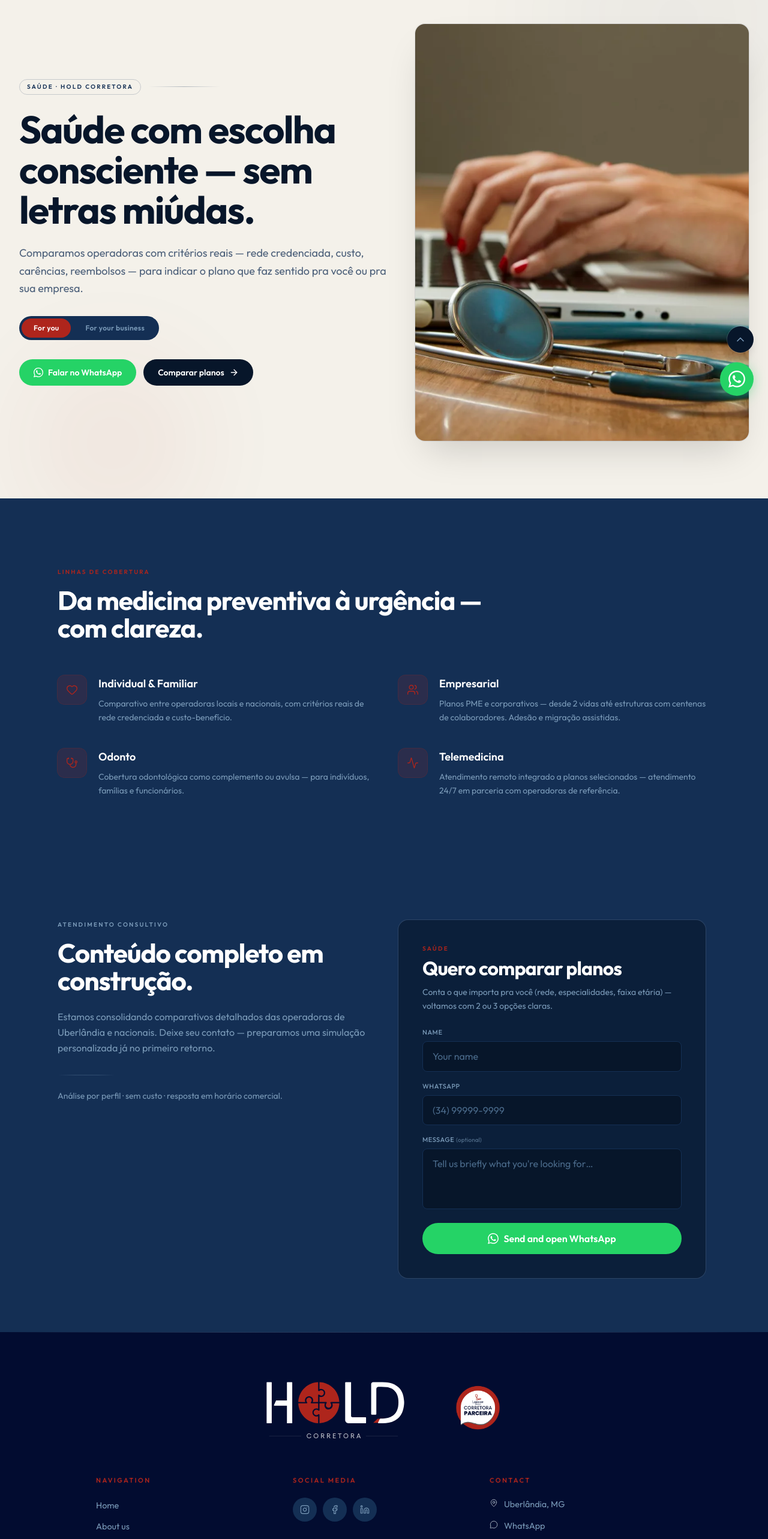
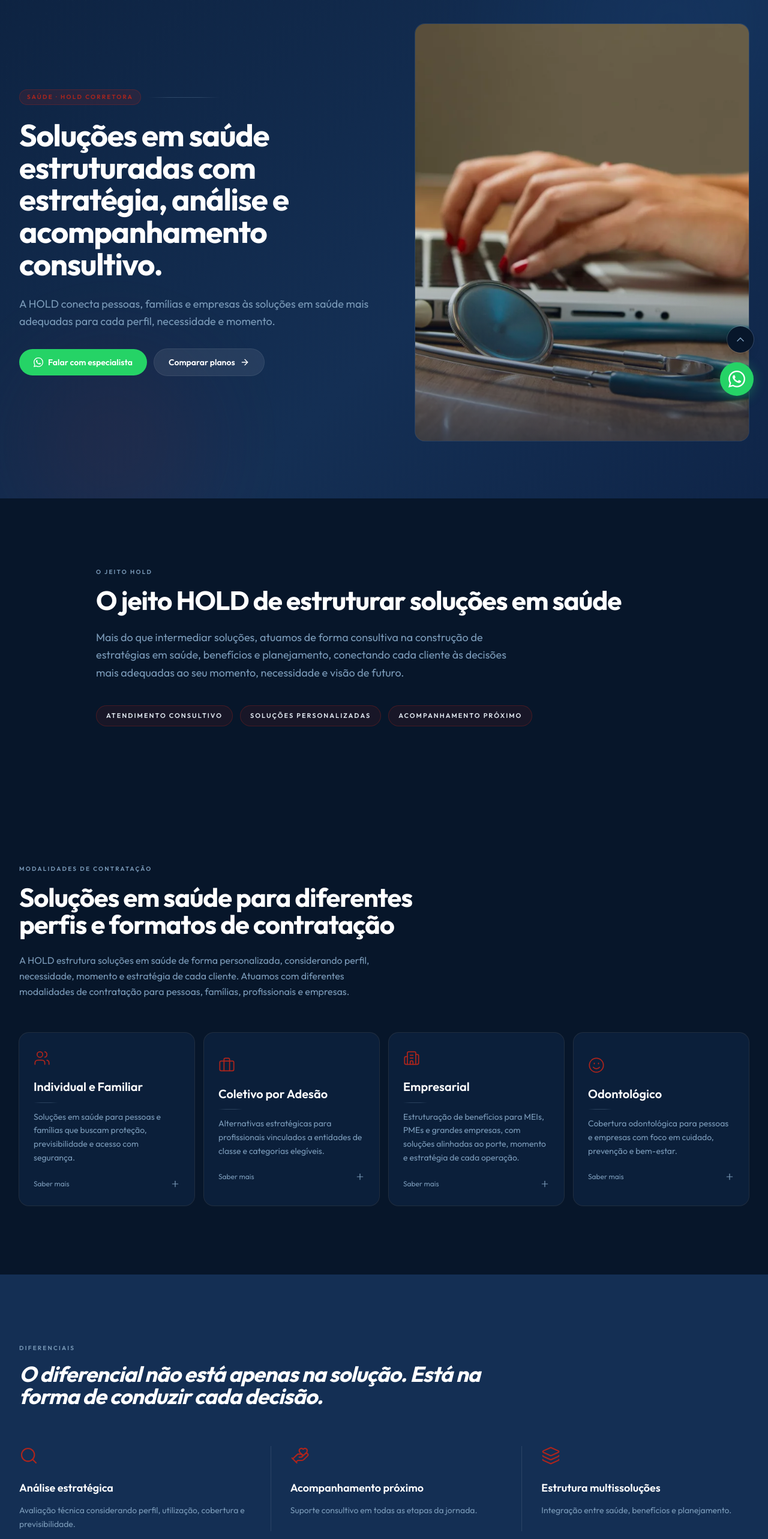
Before and after one commit to Breqsz/holdproject, a Next.js app: page /saude in a window 1280 px wide. Shown: the part 120-2686 px from the top of the page at 60% size. Built offline with nearby package versions, Linux system fonts and the light colour scheme.

Commit message:
feat(saude): complete page rewrite with 7 sections (hero, sobre, modalidades, diferenciais, operadoras, faq, cta)

```diff
--- a/app/saude/SaudeClient.tsx
+++ b/app/saude/SaudeClient.tsx
@@ -1,103 +1,103 @@
 'use client'
 
 import Image from 'next/image'
-import { Heart, Users, Stethoscope, Activity, ArrowRight } from 'lucide-react'
-import { useAudience } from '@/lib/audience'
+import { motion } from 'framer-motion'
+import { Search, HandHeart, Layers, ArrowRight } from 'lucide-react'
 import { formatWhatsAppLink } from '@/lib/utils'
 import { Reveal } from '@/components/motion/Reveal'
-import { AudienceToggle } from '@/components/AudienceToggle'
 import { ServiceLeadForm } from '@/components/forms/ServiceLeadForm'
 import { WhatsAppIcon } from '@/components/icons/WhatsAppIcon'
+import SaudeModalidades from '@/components/sections/saude/SaudeModalidades'
+import SaudeOperadoras from '@/components/sections/saude/SaudeOperadoras'
+import SaudeFAQ from '@/components/sections/saude/SaudeFAQ'
 
+const EASE_OUT_EXPO = [0.16, 1, 0.3, 1] as [number, number, number, number]
 const WHATSAPP = process.env.NEXT_PUBLIC_WHATSAPP_NUMBER ?? ''
 
-const benefits = [
+const HERO_WA = 'Olá! Quero falar com um especialista em planos de saúde.'
+
+const SOBRE_CHIPS = [
+  'Atendimento consultivo',
+  'Soluções personalizadas',
+  'Acompanhamento próximo',
+]
+
+const DIFERENCIAIS = [
   {
-    icon: Heart,
-    title: 'Individual & Familiar',
-    body: 'Comparativo entre operadoras locais e nacionais, com critérios reais de rede credenciada e custo-benefício.',
+    icon: Search,
+    title: 'Análise estratégica',
+    desc: 'Avaliação técnica considerando perfil, utilização, cobertura e previsibilidade.',
   },
   {
-    icon: Users,
-    title: 'Empresarial',
-    body: 'Planos PME e corporativos — desde 2 vidas até estruturas com centenas de colaboradores. Adesão e migração assistidas.',
+    icon: HandHeart,
+    title: 'Acompanhamento próximo',
+    desc: 'Suporte consultivo em todas as etapas da jornada.',
   },
   {
-    icon: Stethoscope,
-    title: 'Odonto',
-    body: 'Cobertura odontológica como complemento ou avulsa — para indivíduos, famílias e funcionários.',
-  },
-  {
-    icon: Activity,
-    title: 'Telemedicina',
-    body: 'Atendimento remoto integrado a planos selecionados — atendimento 24/7 em parceria com operadoras de referência.',
+    icon: Layers,
+    title: 'Estrutura multissoluções',
+    desc: 'Integração entre saúde, benefícios e planejamento.',
   },
 ]
 
-export default function SaudeClient() {
-  const { audience } = useAudience()
-  const wa = formatWhatsAppLink(
-    WHATSAPP,
-    audience === 'pj'
-      ? 'Olá! Quero conhecer as opções de Plano de Saúde Empresarial.'
-      : 'Olá! Quero comparar planos de saúde para minha família.',
-  )
-
+function HeroSection() {
+  const wa = formatWhatsAppLink(WHATSAPP, HERO_WA)
   return (
-    <>
-      {/* Hero — light scheme to differentiate from other pages */}
-
-      <section className="relative overflow-hidden pt-32 pb-16 md:pt-40 md:pb-24 bg-[#f4f1ea]">
-        <div aria-hidden className="pointer-events-none absolute -right-20 -top-20 h-[460px] w-[460px] rounded-full bg-[#142f54] opacity-[.04] blur-[110px]" />
-        <div aria-hidden className="pointer-events-none absolute -bottom-12 left-12 h-[280px] w-[280px] rounded-full bg-[#ae251c] opacity-[.06] blur-[90px]" />
+    <section
+      className="relative overflow-hidden pt-32 pb-16 md:pt-40 md:pb-24"
+      style={{ background: 'linear-gradient(135deg, #0d2240 0%, #142f54 60%, #0f2548 100%)' }}
+    >
+      <div aria-hidden className="dot-grid pointer-events-none absolute inset-0 opacity-[0.06]" />
+      <div
+        aria-hidden
+        className="pointer-events-none absolute -right-20 -top-20 h-[480px] w-[480px] rounded-full bg-[#1a4b8a] opacity-[.18] blur-[110px]"
+      />
+      <div
+        aria-hidden
+        className="pointer-events-none absolute -bottom-12 left-12 h-[280px] w-[280px] rounded-full bg-[#ae251c] opacity-[.10] blur-[90px]"
+      />
 
       <div className="relative z-10 max-w-7xl mx-auto px-6 lg:px-8 grid gap-12 lg:grid-cols-[1.1fr_1fr] items-center">
         <div>
           <Reveal>
             <div className="flex items-center gap-3">
-                <span className="inline-flex items-center rounded-full border border-[#142f54]/20 bg-[#142f54]/8 px-3 py-1 text-[10px] font-semibold uppercase tracking-[0.22em] text-[#142f54]">
+              <span className="inline-flex items-center rounded-full border border-[#ae251c]/30 bg-[#ae251c]/15 px-3 py-1 text-[10px] font-semibold uppercase tracking-[0.22em] text-[#ae251c]">
                 Saúde · Hold Corretora
               </span>
-                <div className="h-px max-w-[120px] flex-1 bg-gradient-to-r from-transparent via-[#142f54]/30 to-transparent" />
+              <div className="rule-accent h-px max-w-[120px] flex-1" />
             </div>
           </Reveal>
 
           <Reveal delay={0.08}>
             <h1
-                className="mt-6 text-display text-[#07162a] text-pretty"
-                style={{ fontSize: 'clamp(2.25rem, 5.4vw, 4rem)' }}
+              className="mt-6 text-display text-white text-pretty"
+              style={{ fontSize: 'clamp(1.85rem, 4vw, 3.25rem)' }}
             >
-                Saúde com escolha consciente — sem letras miúdas.
+              Soluções em saúde estruturadas com estratégia, análise e acompanhamento consultivo.
             </h1>
           </Reveal>
 
           <Reveal delay={0.16}>
-              <p className="mt-6 max-w-[56ch] text-pretty text-lg leading-relaxed text-[#142f54]/75">
-                Comparamos operadoras com critérios reais — rede credenciada, custo, carências, reembolsos —
-                para indicar o plano que faz sentido pra você ou pra sua empresa.
+            <p className="mt-6 max-w-[58ch] text-pretty text-lg leading-relaxed text-[#7a9ab8]">
+              A HOLD conecta pessoas, famílias e empresas às soluções em saúde mais adequadas
+              para cada perfil, necessidade e momento.
             </p>
           </Reveal>
 
           <Reveal delay={0.24}>
-              <div className="mt-8">
-                <AudienceToggle variant="dark" />
-              </div>
-            </Reveal>
-
-            <Reveal delay={0.32}>
             <div className="mt-8 flex flex-wrap gap-3">
               <a
                 href={wa}
                 target="_blank"
                 rel="noopener noreferrer"
-                  className="inline-flex items-center gap-2 rounded-full bg-[#25D366] px-6 py-3 text-sm font-semibold text-white transition-colors hover:bg-[#1ebe5d]"
+                className="inline-flex items-center gap-2 rounded-full bg-[#25D366] hover:bg-[#1ebe5d] px-6 py-3 text-sm font-semibold text-white transition-colors"
               >
                 <WhatsAppIcon size={16} />
-                  Falar no WhatsApp
+                Falar com especialista
               </a>
               <a
                 href="#saude-form"
-                  className="group inline-flex items-center gap-2 rounded-full bg-[#07162a] text-white px-6 py-3 text-sm font-semibold transition-opacity hover:opacity-90"
+                className="group inline-flex items-center gap-2 rounded-full bg-white/[0.08] ring-1 ring-white/15 px-6 py-3 text-sm font-semibold text-white transition-colors hover:bg-white/[0.12]"
               >
                 Comparar planos
                 <ArrowRight size={16} className="transition-transform group-hover:translate-x-0.5" />
@@ -106,30 +106,38 @@
           </Reveal>
         </div>
 
-          <Reveal delay={0.2} className="hidden lg:block">
-            <div className="relative aspect-[4/5] rounded-2xl overflow-hidden ring-1 ring-[#142f54]/10 shadow-[0_30px_60px_-20px_rgba(0,0,0,0.18)]">
+        <Reveal delay={0.32} className="hidden lg:block">
+          <div className="relative aspect-[4/5] rounded-2xl overflow-hidden ring-1 ring-white/10">
             <Image
               src="/images/hero/saude.webp"
-                alt="Família planejando bem-estar e saúde em ambiente doméstico"
+              alt="Pessoa avaliando opções de plano de saúde com consultor"
               fill
               priority
               sizes="(max-width: 1024px) 0px, 50vw"
               className="object-cover"
             />
+            <div
+              aria-hidden
+              className="absolute inset-0 bg-gradient-to-t from-[#0d2240]/70 via-transparent to-transparent"
+            />
           </div>
         </Reveal>
       </div>
     </section>
+  )
+}
 
-
-      {/* Benefits */}
-
-      <section className="section-pad bg-[#142f54]" style={{ fontFamily: 'var(--font-outfit)' }}>
-        <div className="max-w-6xl mx-auto px-6 lg:px-8">
-          <div className="max-w-3xl mb-14">
+function SobreSection() {
+  return (
+    <section
+      id="saude-sobre"
+      className="section-pad bg-[#07162a]"
+      style={{ fontFamily: 'var(--font-outfit)' }}
+    >
+      <div className="max-w-5xl mx-auto px-6 lg:px-8">
         <Reveal>
-              <p className="text-[10px] font-semibold uppercase tracking-[0.22em] text-[#ae251c]">
-                Linhas de cobertura
+          <p className="text-[10px] font-semibold uppercase tracking-[0.22em] text-[#7a9ab8]">
+            O JEITO HOLD
           </p>
         </Reveal>
         <Reveal delay={0.08}>
@@ -137,60 +145,156 @@
             className="mt-4 text-display text-white"
             style={{ fontSize: 'clamp(1.75rem, 3.6vw, 2.75rem)' }}
           >
-                Da medicina preventiva à urgência — com clareza.
+            O jeito HOLD de estruturar soluções em saúde
           </h2>
         </Reveal>
-          </div>
-
-          <div className="grid grid-cols-1 md:grid-cols-2 gap-x-12 gap-y-10">
-            {benefits.map(({ icon: Icon, title, body }, i) => (
-              <Reveal key={title} delay={i * 0.06} className="flex items-start gap-5">
-                <div className="shrink-0 w-12 h-12 rounded-xl bg-[#ae251c]/15 ring-1 ring-[#ae251c]/30 flex items-center justify-center">
-                  <Icon size={20} className="text-[#ae251c]" strokeWidth={1.6} />
-                </div>
-                <div>
-                  <h3 className="text-white font-semibold text-lg">{title}</h3>
-                  <p className="mt-2 text-[#7a9ab8] text-sm leading-relaxed max-w-prose">{body}</p>
+        <Reveal delay={0.16}>
+          <p className="mt-6 max-w-[60ch] text-[#7a9ab8] leading-relaxed text-lg">
+            Mais do que intermediar soluções, atuamos de forma consultiva na construção de
+            estratégias em saúde, benefícios e planejamento, conectando cada cliente às
+            decisões mais adequadas ao seu momento, necessidade e visão de futuro.
+          </p>
+        </Reveal>
+        <Reveal delay={0.24}>
+          <div className="mt-10 flex flex-wrap gap-3">
+            {SOBRE_CHIPS.map((chip) => (
+              <span
+                key={chip}
+                className="inline-flex items-center rounded-full border border-[#ae251c]/30 bg-[#ae251c]/10 px-4 py-2 text-[11px] font-semibold uppercase tracking-[0.18em] text-[#e0e8f0]"
+              >
+                {chip}
+              </span>
+            ))}
           </div>
         </Reveal>
-            ))}
-          </div>
       </div>
     </section>
+  )
+}
 
+function DiferenciaisSection() {
+  return (
+    <section
+      id="saude-diferenciais"
+      className="section-pad bg-[#142f54]"
+      style={{ fontFamily: 'var(--font-outfit)' }}
+    >
+      <div className="max-w-7xl mx-auto px-6 lg:px-8">
+        <Reveal>
+          <p className="text-[10px] font-semibold uppercase tracking-[0.22em] text-[#7a9ab8]">
+            DIFERENCIAIS
+          </p>
+        </Reveal>
+        <Reveal delay={0.08}>
+          <p
+            className="mt-4 text-display italic text-white max-w-3xl"
+            style={{ fontSize: 'clamp(1.5rem, 3vw, 2.25rem)' }}
+          >
+            O diferencial não está apenas na solução. Está na forma de conduzir cada decisão.
+          </p>
+        </Reveal>
 
-      {/* Form section */}
-      <section className="section-tight bg-[#142f54]" id="saude-form" style={{ fontFamily: 'var(--font-outfit)' }}>
+        <motion.div
+          initial="hidden"
+          whileInView="visible"
+          viewport={{ once: true, margin: '-80px' }}
+          variants={{
+            hidden: {},
+            visible: { transition: { staggerChildren: 0.08 } },
+          }}
+          className="mt-16 grid md:grid-cols-3 gap-x-10 gap-y-12"
+        >
+          {DIFERENCIAIS.map((d, i) => {
+            const Icon = d.icon
+            return (
+              <motion.div
+                key={d.title}
+                variants={{
+                  hidden: { opacity: 0, y: 24 },
+                  visible: {
+                    opacity: 1,
+                    y: 0,
+                    transition: { duration: 0.7, ease: EASE_OUT_EXPO },
+                  },
+                }}
+                className={
+                  i === 0
+                    ? ''
+                    : 'md:border-l md:border-white/10 md:pl-8'
+                }
+              >
+                <Icon size={32} strokeWidth={1.6} className="text-[#ae251c]" />
+                <h3 className="mt-6 text-white font-semibold text-lg">{d.title}</h3>
+                <p className="mt-3 text-[#7a9ab8] leading-relaxed text-sm">{d.desc}</p>
+              </motion.div>
+            )
+          })}
+        </motion.div>
+      </div>
+    </section>
+  )
+}
+
+function CtaFinalSection() {
+  const wa = formatWhatsAppLink(WHATSAPP, HERO_WA)
+  return (
+    <section
+      id="saude-form"
+      className="section-tight bg-[#142f54]"
+      style={{ fontFamily: 'var(--font-outfit)' }}
+    >
       <div className="max-w-6xl mx-auto px-6 lg:px-8 grid lg:grid-cols-2 gap-12 items-start">
         <Reveal>
           <p className="text-[10px] font-semibold uppercase tracking-[0.22em] text-[#7a9ab8]">
-              Atendimento consultivo
+            FALE COM A HOLD
           </p>
           <h2
             className="mt-4 text-display text-white"
             style={{ fontSize: 'clamp(1.75rem, 3.6vw, 2.75rem)' }}
           >
-              Conteúdo completo em construção.
+            Conte com a HOLD para estruturar sua solução em saúde com inteligência e segurança.
           </h2>
           <p className="mt-6 max-w-[58ch] text-pretty text-[#7a9ab8] leading-relaxed">
-              Estamos consolidando comparativos detalhados das operadoras de Uberlândia e nacionais.
-              Deixe seu contato — preparamos uma simulação personalizada já no primeiro retorno.
+            Nossa equipe está pronta para entender seu cenário e conectar você às alternativas
+            mais adequadas para sua realidade.
           </p>
           <div className="mt-8 rule-accent h-px w-24" />
           <p className="mt-6 text-sm text-[#7a9ab8]">
-              Análise por perfil · sem custo · resposta em horário comercial.
+            Sem custo · sem compromisso · resposta em horário comercial.
           </p>
+          <a
+            href={wa}
+            target="_blank"
+            rel="noopener noreferrer"
+            className="mt-8 inline-flex items-center gap-2 rounded-full bg-[#25D366] hover:bg-[#1ebe5d] text-white text-sm font-semibold px-6 py-3 transition-colors"
+          >
+            <WhatsAppIcon size={16} />
+            Falar com especialista no WhatsApp
+          </a>
         </Reveal>
 
         <Reveal delay={0.12}>
           <ServiceLeadForm
             service="Saúde"
-              introTitle="Quero comparar planos"
-              introBody="Conta o que importa pra você (rede, especialidades, faixa etária) — voltamos com 2 ou 3 opções claras."
+            introTitle="Falar com especialista"
+            introBody="Conta seu cenário — perfil, modalidade, momento. Voltamos com a alternativa mais adequada."
           />
         </Reveal>
       </div>
     </section>
+  )
+}
+
+export default function SaudeClient() {
+  return (
+    <>
+      <HeroSection />
+      <SobreSection />
+      <SaudeModalidades />
+      <DiferenciaisSection />
+      <SaudeOperadoras />
+      <SaudeFAQ />
+      <CtaFinalSection />
     </>
   )
 }
```
Also changed, not shown: 1 other file (tests, documents, lock files or other folders). Lines whose indentation alone changed are shown as unchanged.
